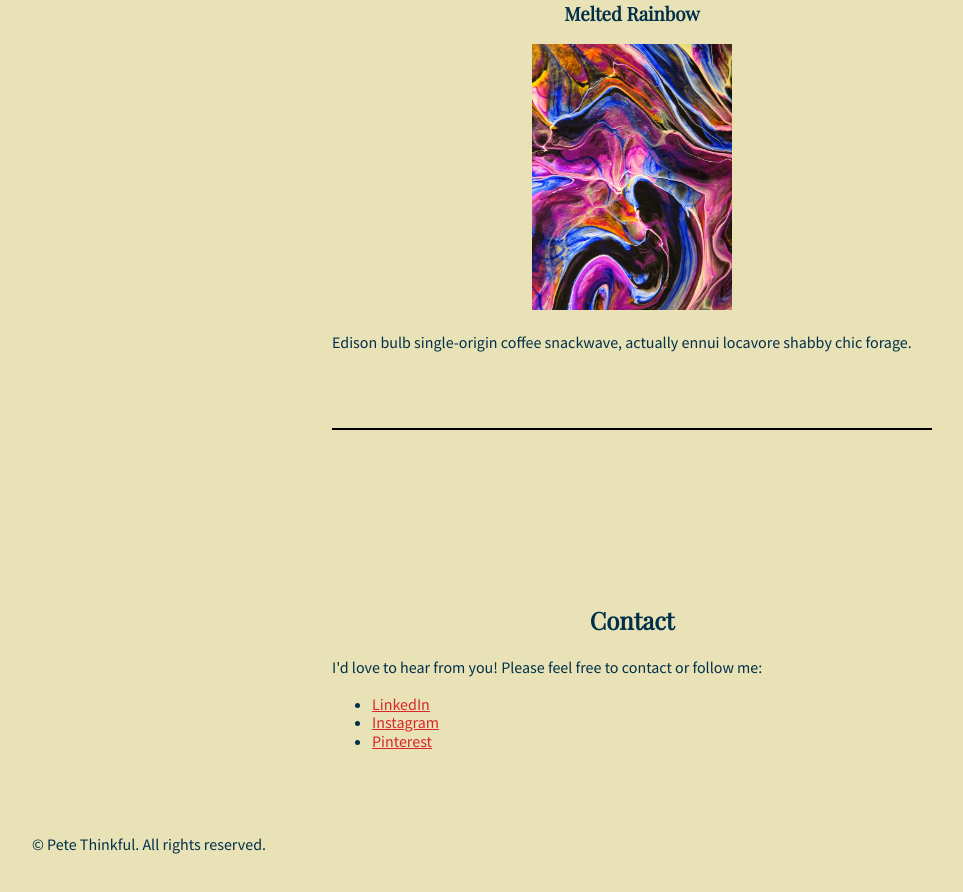
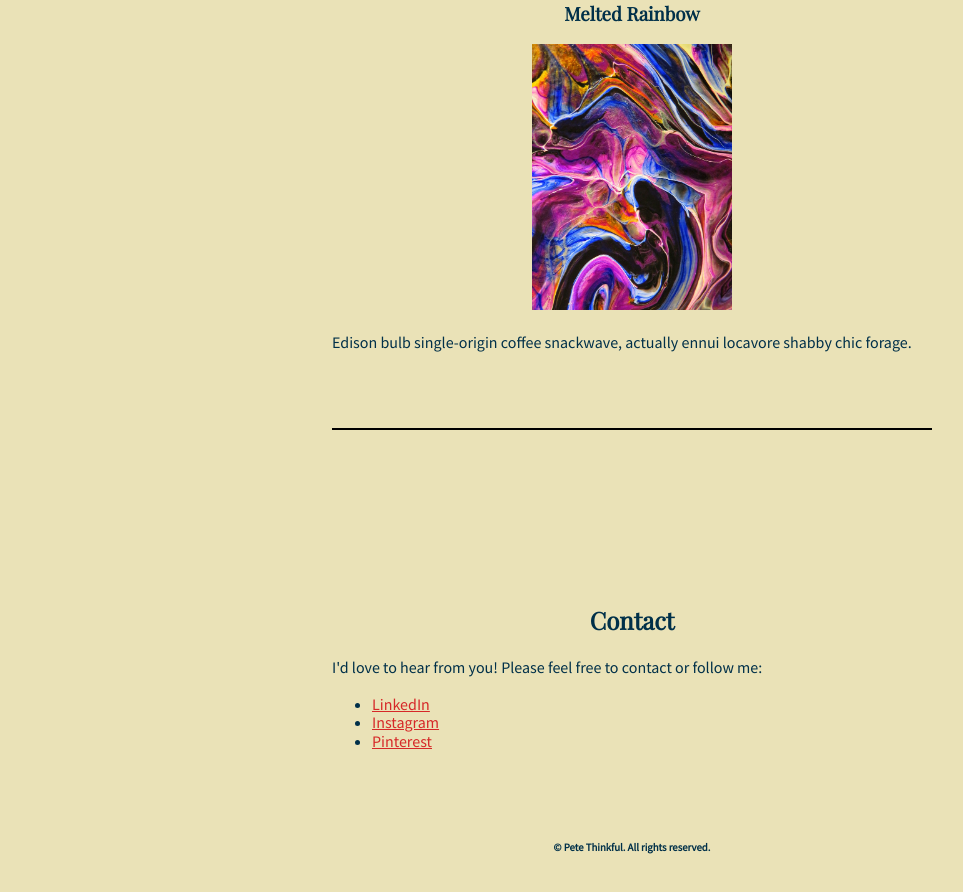
Before and after one commit to ryanbrown43/Pete-Thinkful-Website, a plain HTML site: page index.html in a window 1280 px wide. Shown: the part 2120-3012 px from the top of the page, without its empty margins (8-971 px from the left). Drawn offline with nearby package versions, Linux system fonts and the light colour scheme.

Commit message:
Update index.html
Setting copyright text to be h6

```diff
--- a/index.html
+++ b/index.html
@@ -91,7 +91,7 @@
 
   <!-- Footer section -->
   <footer>
-    <p>© Pete Thinkful. All rights reserved.</p>
+    <h6>© Pete Thinkful. All rights reserved.</h6>
   </footer>
 </body>
 
```
